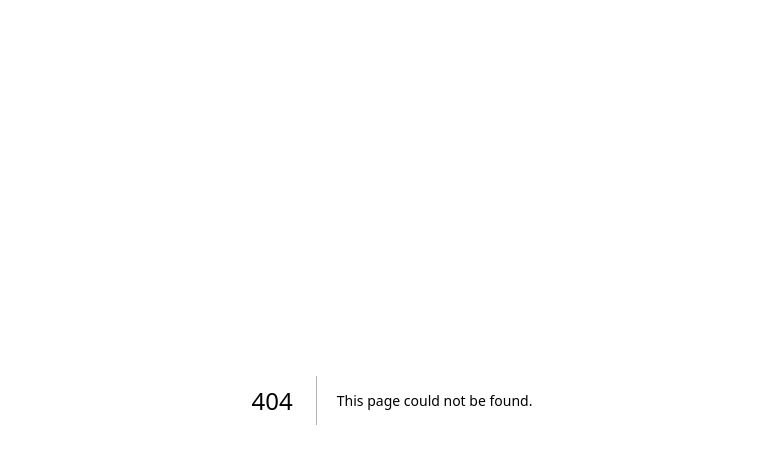
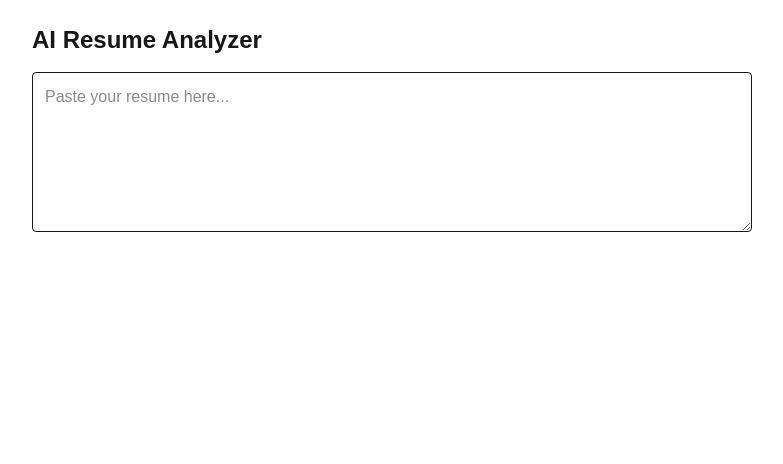
Before and after one commit to GaneshMirashi/jobtrackr-frontend, a Next.js app: page /resume in a window 1280 px wide. Before the commit this address had no page. Shown: the top 464 px of the page, without its empty margins (248-1031 px from the left). Built offline with nearby package versions, Linux system fonts and the light colour scheme.

Commit message:
I integrated Gemini API to analyze resumes by sending extracted text and receiving structured feedback like skills and improvement suggestions.

```diff
--- /dev/null
+++ b/app/resume/page.tsx
@@ -0,0 +1,39 @@
+"use client";
+
+import { useState } from "react";
+import { useResumeAnalyzer } from "@/hooks/useResumeAnalyzer";
+
+export default function ResumePage() {
+  const [text, setText] = useState("");
+  const { mutate, data, isPending } = useResumeAnalyzer();
+
+  return (
+    <div className="p-6 max-w-3xl mx-auto space-y-4">
+      <h1 className="text-2xl font-semibold">
+        AI Resume Analyzer
+      </h1>
+
+      <textarea
+        placeholder="Paste your resume here..."
+        value={text}
+        onChange={(e) => setText(e.target.value)}
+        className="w-full border p-3 rounded h-40"
+      />
+
+      <button
+        onClick={() => mutate(text)}
+        className="bg-brand-500 text-white px-4 py-2 rounded"
+      >
+        Analyze Resume
+      </button>
+
+      {isPending && <p>Analyzing...</p>}
+
+      {data && (
+        <div className="bg-white p-4 rounded border whitespace-pre-wrap">
+          {data}
+        </div>
+      )}
+    </div>
+  );
+}
--- /dev/null
+++ b/hooks/useResumeAnalyzer.ts
@@ -0,0 +1,13 @@
+import { useMutation } from "@tanstack/react-query";
+import api from "@/lib/api";
+
+export const useResumeAnalyzer = () => {
+  return useMutation({
+    mutationFn: async (text: string) => {
+      const res = await api.post("/applications/resume-analyze/", {
+        text,
+      });
+      return res.data.data;
+    },
+  });
+};
```
